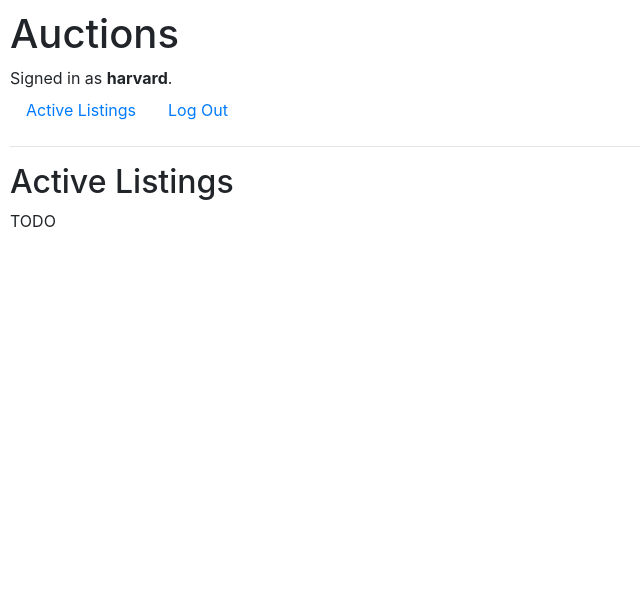
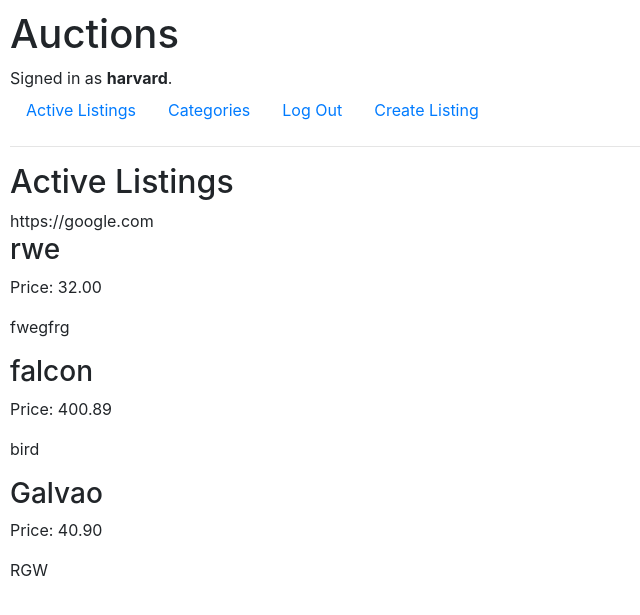
Before and after one commit to rafaelmourato/commerce-cs50, a Django app: page / in a window 1280 px wide. Shown: the top 615 px of the page, without its empty margins (0-640 px from the left). Run offline with Django 3.2, Linux system fonts and the light colour scheme; a user stored in the database is signed in; data comes from the database, SQL or seed files in the repository; some libraries are stand-ins or nearby versions.

Commit message:
Listing, and active listing specifications

```diff
--- a/auctions/models.py
+++ b/auctions/models.py
@@ -18,10 +18,13 @@ class Listing(models.Model):
     Winner = models.ForeignKey(User, on_delete=models.PROTECT, related_name="winner", null=True)
     Title = models.CharField(max_length=64)
     Description = models.TextField(blank=True)
-    InitialBid = models.DecimalField(max_digits = 10, decimal_places=2)
+    CurrentBid = models.DecimalField(max_digits = 10, decimal_places=2)
     Image = models.URLField(max_length=500, blank=True, null=True)
-    category = models.CharField(choices=categories, null=True, blank=True, default= None)
+    Category = models.CharField(choices=categories, null=True, blank=True, default= None)
     Active = models.BooleanField(default=True)
+
+    def __str__(self):
+        return f"{self.Title}:"
 
 
 #comments: user(fkon.deletecascade), listing, content
--- /dev/null
+++ b/auctions/templates/auctions/categories.html
@@ -0,0 +1,5 @@
+{% extends "auctions/layout.html" %}
+
+{% block body %}
+
+{% endblock %}
--- a/auctions/templates/auctions/index.html
+++ b/auctions/templates/auctions/index.html
@@ -2,6 +2,16 @@
 
 {% block body %}
     <h2>Active Listings</h2>
-
-    TODO
+    {% for listing in listings %}
+        <div>
+            <div>
+                {{ listing.Image }}
+            </div>
+            <div>
+                <h3>{{ listing.Title }}</h3>
+                <p>Price: {{ listing.CurrentBid }} </p>
+                <p> {{ listing.Description }} </p>
+            </div>
+        </div>
+    {% endfor %}
 {% endblock %}
--- a/auctions/templates/auctions/layout.html
+++ b/auctions/templates/auctions/layout.html
@@ -20,9 +20,15 @@
             <li class="nav-item">
                 <a class="nav-link" href="{% url 'index' %}">Active Listings</a>
             </li>
+            <li class="nav-item">
+                <a class="nav-link" href="{% url 'categories' %}">Categories</a>
+            </li>
             {% if user.is_authenticated %}
                 <li class="nav-item">
                     <a class="nav-link" href="{% url 'logout' %}">Log Out</a>
+                </li>
+                <li class="nav-item">
+                    <a class="nav-link" href="{% url 'createlisting' %}">Create Listing</a>
                 </li>
             {% else %}
                 <li class="nav-item">
--- /dev/null
+++ b/auctions/templates/auctions/listing.html
@@ -0,0 +1,5 @@
+{% extends "auctions/layout.html" %}
+
+{% block body %}
+
+{% endblock %}
--- a/auctions/urls.py
+++ b/auctions/urls.py
@@ -6,5 +6,8 @@ urlpatterns = [
     path("", views.index, name="index"),
     path("login", views.login_view, name="login"),
     path("logout", views.logout_view, name="logout"),
-    path("register", views.register, name="register")
+    path("register", views.register, name="register"),
+    path("createlisting", views.create_listing, name="createlisting"),
+    path("categories", views.categories, name="categories"),
+    path("<str:Title>", views.listing, name="listing")
 ]
--- a/auctions/views.py
+++ b/auctions/views.py
@@ -1,15 +1,58 @@
 from django.contrib.auth import authenticate, login, logout
+from django.contrib.auth.decorators import login_required
 from django.db import IntegrityError
+from django import forms
 from django.http import HttpResponse, HttpResponseRedirect
 from django.shortcuts import render
 from django.urls import reverse
 
-from .models import User
+from .models import User, Listing
 
+class ListingForm(forms.Form):
+    categories = [ ("",""),
+        ('Fash', 'Fashion'),
+        ('Toys', 'Toys'),
+        ('Elec', 'Electronics'),
+        ( 'Home', 'Home'),
+    ]
+    Title = forms.CharField(max_length=64)
+    Description = forms.CharField(widget=forms.Textarea)
+    CurrentBid = forms.DecimalField(max_digits = 10, decimal_places=2)
+    Image = forms.URLField(max_length=500, required=False)
+    Category = forms.ChoiceField(choices=categories, required=False)
 
 def index(request):
-    return render(request, "auctions/index.html")
+    return render(request, "auctions/index.html",{
+        "listings": Listing.objects.all()
+    })
 
+@login_required
+def create_listing(request):
+    if request.method == "POST":
+        form = ListingForm(request.POST)
+        if form.is_valid():
+            listing = Listing(
+                Owner=request.user,
+                Title=form.cleaned_data["Title"],
+                Description=form.cleaned_data["Description"],
+                CurrentBid=form.cleaned_data["InitialBid"],
+                Image=form.cleaned_data["Image"],
+                Category=form.cleaned_data["Category"]
+            )
+            listing.save()
+            return HttpResponseRedirect(reverse("index"))
+    else:
+        return render(request, "auctions/createlisting.html",{
+            "form": ListingForm()
+        })
+
+def categories(request):
+    return render(request, "auctions/categories.html")
+
+def listing(request):
+    return render(request, "auctions/listing.html",{
+
+    })
 
 def login_view(request):
     if request.method == "POST":
@@ -30,11 +73,9 @@ def login_view(request):
     else:
         return render(request, "auctions/login.html")
 
-
 def logout_view(request):
     logout(request)
     return HttpResponseRedirect(reverse("index"))
-
 
 def register(request):
     if request.method == "POST":
```
Also changed, not shown: auctions/templates/auctions/createlisting.html (added, +12 -0 lines), README.md, auctions/migrations/0002_listing_comment_bid_user_watchlist.py (added), auctions/migrations/0003_rename_category_listing_category.py (added), auctions/migrations/0004_rename_initialbid_listing_currentbid.py (added), db.sqlite3.
